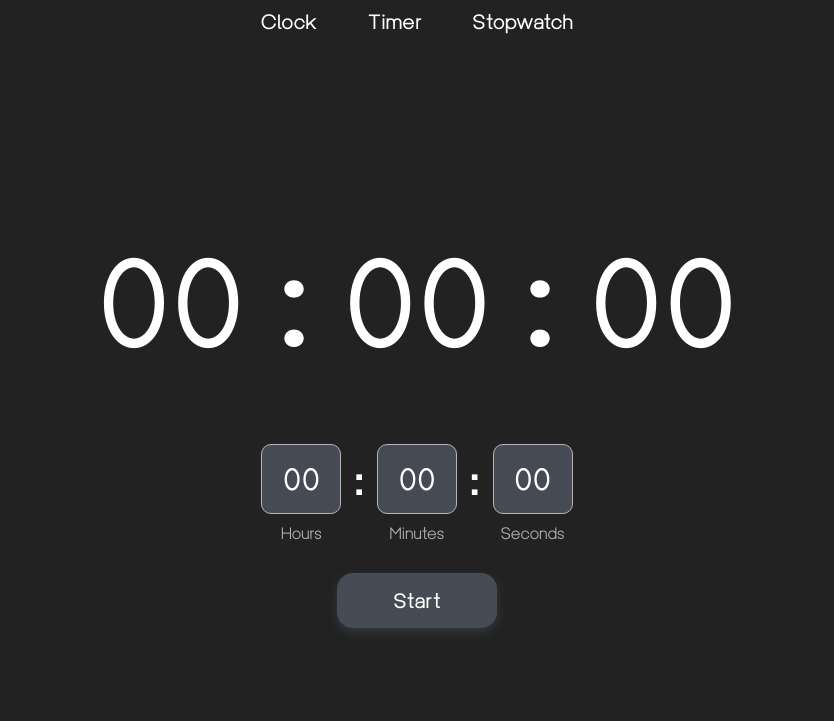
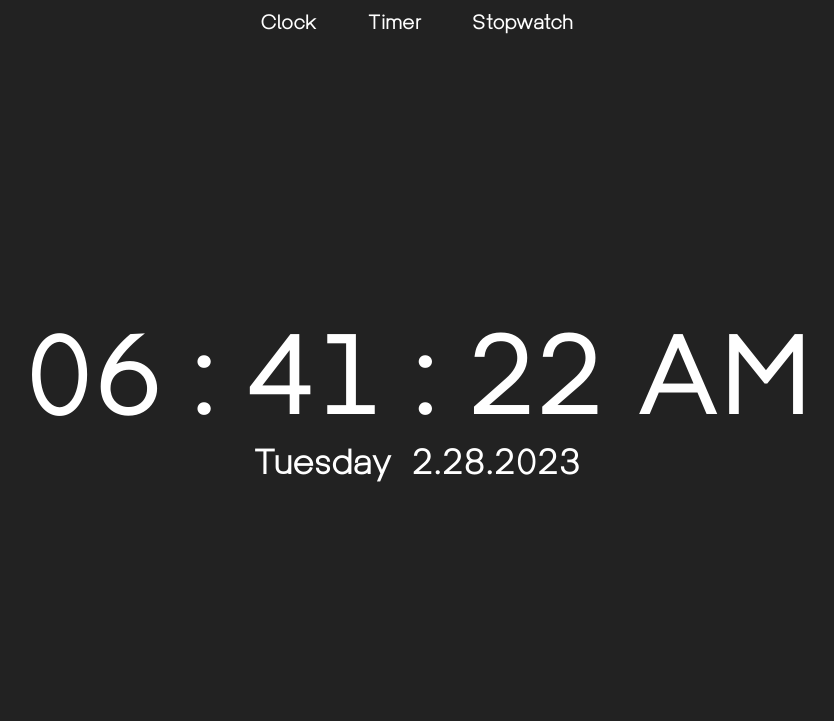
Before and after one commit to diyorbek-dm/Web-clock-Beta, a plain HTML site: page index.html in a window 1280 px wide. Shown: the whole page, without its empty margins (223-1057 px from the left). Drawn offline with Linux system fonts and the light colour scheme; a web font is replaced by a local one.

Commit message:
Fix delete

```diff
--- a/index.html
+++ b/index.html
@@ -15,7 +15,7 @@
   <!-- * Menu Nav * -->
   <nav class="nav-main">
     <ul class="item-list">
-      <li class="box-home home">
+      <li class="home">
         <a href="#" class="a-hover">Clock</a>
       </li>
       <li class="timer"> <a href="#" class="a-hover">Timer</a> </li>
@@ -79,7 +79,7 @@
   <div class="all-tabs">
 
     <!-- Main -->
-    <div class="display-main none">
+    <div class="display-main">
       <img src="./img/world-map.png" alt="" class="media-main-background none">
 
       <div class="box-main">
@@ -145,7 +145,7 @@
       </div>
     </div>
     <!-- Timer -->
-    <div class="display-timer active">
+    <div class="display-timer none">
       <div class="timer-box">
 
         <div class="timer-output">
--- a/js/main.js
+++ b/js/main.js
@@ -15,6 +15,7 @@ const dMain = document.querySelector('.display-main'),
 // Home
 home.onclick = () => {
   dMain.classList.add('active')
+  console.log('Home page')
 
   if (dMain.classList.contains('active')) {
     dMain.classList.remove('none')
```
